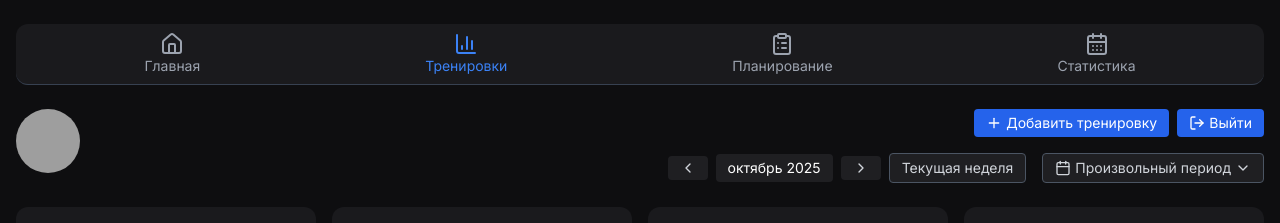
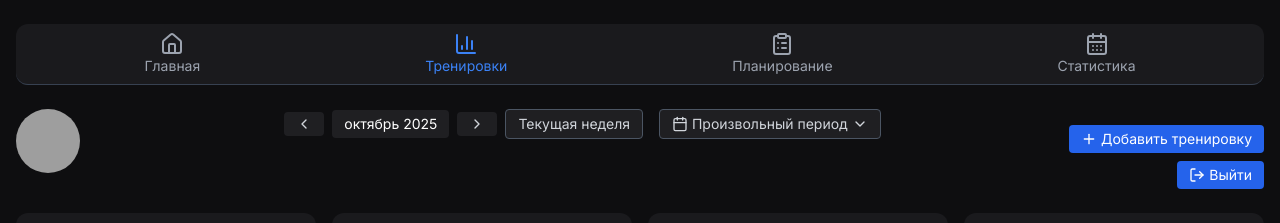
Before and after one commit to mbaliabin/dagbook-test, a React (Vite) app in the folder fasx-frontend/: page /profile in a window 1280 px wide. Shown: the top 223 px of the page. Built offline with nearby package versions, Linux system fonts and the light colour scheme; no server answers; grey boxes are pictures that could not be loaded.

Commit message:
Изменения ProfilePage.tsx 18

```diff
--- a/fasx-frontend/src/pages/ProfilePage.tsx
+++ b/fasx-frontend/src/pages/ProfilePage.tsx
@@ -159,7 +159,6 @@ export default function ProfilePage() {
     { label: "Статистика", icon: CalendarDays, path: "/statistics" },
   ]
 
-  // Появление нижнего меню при скролле
   useEffect(() => {
     const handleScroll = () => {
       const scrollY = window.scrollY
@@ -197,7 +196,7 @@ export default function ProfilePage() {
           })}
         </div>
 
-        {/* Header + кнопки сверху + выбор периода снизу */}
+        {/* Аватар + имя + плашка выбора периода */}
         <div className="flex flex-col md:flex-row md:items-start md:justify-between gap-4">
           <div className="flex items-center space-x-4">
             <img
@@ -212,25 +211,8 @@ export default function ProfilePage() {
             </div>
           </div>
 
-          <div className="flex flex-col gap-2 md:items-end">
-            {/* Кнопки */}
-            <div className="flex items-center space-x-2">
-              <button
-                onClick={() => setIsModalOpen(true)}
-                className="bg-blue-600 hover:bg-blue-700 text-white text-sm px-3 py-1 rounded flex items-center"
-              >
-                <Plus className="w-4 h-4 mr-1" /> Добавить тренировку
-              </button>
-              <button
-                onClick={handleLogout}
-                className="bg-blue-600 hover:bg-blue-700 text-white text-sm px-3 py-1 rounded flex items-center"
-              >
-                <LogOut className="w-4 h-4 mr-1" /> Выйти
-              </button>
-            </div>
-
-            {/* Выбор периода */}
-            <div className="flex flex-wrap items-center space-x-2 mt-2">
+          {/* Плашка выбора периода */}
+          <div className="flex flex-wrap items-center space-x-2 md:justify-end mt-2 md:mt-0">
             <button
               className="flex items-center text-sm text-gray-300 bg-[#1f1f22] px-3 py-1 rounded hover:bg-[#2a2a2d]"
               onClick={onPrevMonth}
@@ -305,6 +287,21 @@ export default function ProfilePage() {
               )}
             </div>
           </div>
+
+          {/* Кнопки снизу */}
+          <div className="flex items-center space-x-2 mt-2 md:mt-4 md:flex-col md:space-x-0 md:space-y-2 md:items-end">
+            <button
+              onClick={() => setIsModalOpen(true)}
+              className="bg-blue-600 hover:bg-blue-700 text-white text-sm px-3 py-1 rounded flex items-center"
+            >
+              <Plus className="w-4 h-4 mr-1" /> Добавить тренировку
+            </button>
+            <button
+              onClick={handleLogout}
+              className="bg-blue-600 hover:bg-blue-700 text-white text-sm px-3 py-1 rounded flex items-center"
+            >
+              <LogOut className="w-4 h-4 mr-1" /> Выйти
+            </button>
           </div>
         </div>
 
@@ -373,7 +370,7 @@ export default function ProfilePage() {
         onAddWorkout={handleAddWorkout}
       />
 
-      {/* Нижняя навигация */}
+      {/* Нижняя навигация — появляется при скролле */}
       <div
         className={`fixed bottom-0 left-1/2 transform -translate-x-1/2 w-full max-w-7xl bg-[#1a1a1d] border-t border-gray-700 flex justify-around py-2 px-4 transition-all duration-300 ${
           showBottomMenu ? "opacity-100 translate-y-0" : "opacity-0 translate-y-6 pointer-events-none"
```
Lines whose indentation alone changed are shown as unchanged.
